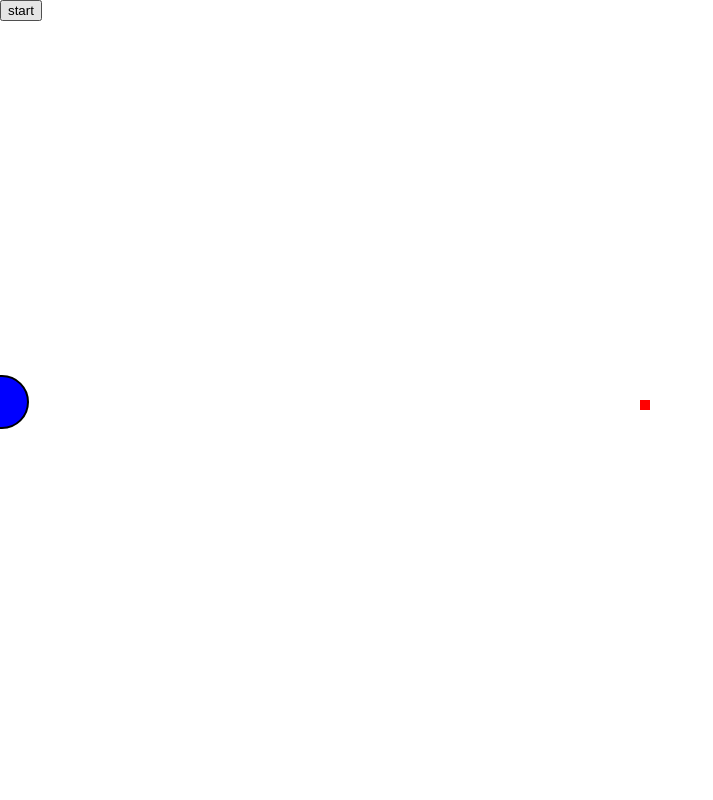
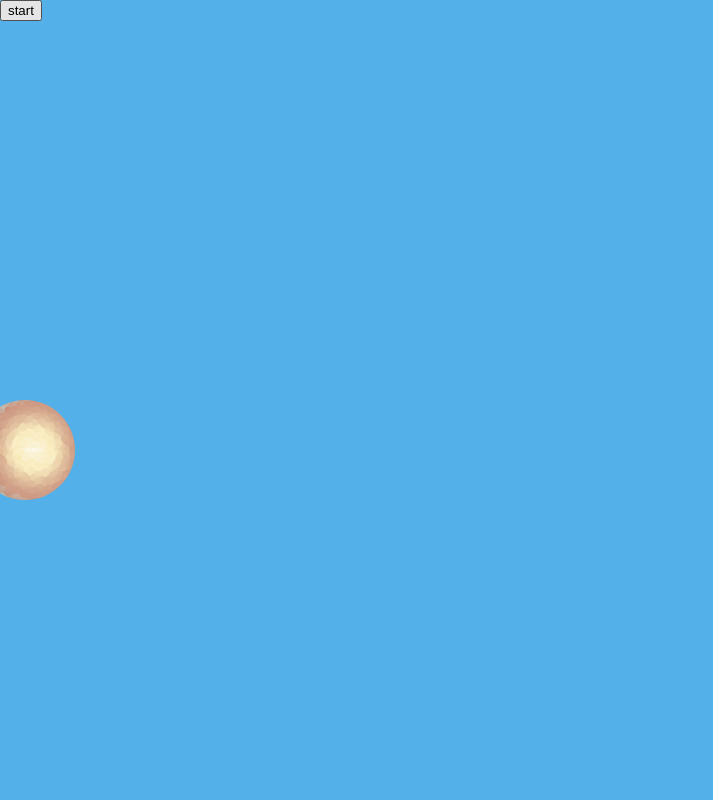
Before and after one commit to alanqq0624/SunRise, a plain HTML site: page roJS1.html in a window 1280 px wide. Shown: the top 800 px of the page, without its empty margins (0-713 px from the left). Drawn offline with nearby package versions, Linux system fonts and the light colour scheme.

Commit message:
add sun-image and background-color

```diff
--- a/roJS1.js
+++ b/roJS1.js
@@ -11,10 +11,8 @@ var b = ((endY+beginY)/2)-peakY;
 var rotateR = ((a*a)+(b*b))/(2*b);
 var rotateDeg = (Math.asin(a/rotateR)*360)/Math.PI;
 
-$("#sun2").css("background-color", "blue")
 $("#sun").css("transform-origin", "50vw " + (rotateR-b) + "vw");
-$("#sun").css("transform", " translateX(-25px)");
-$("#sun").css("transform", " translateY(-25px)");
+$("#O").css("left", a + "vw").css("top", (peakY+rotateR) + "vw");
 
 
 $("#start").click(function(){
--- a/style1.css
+++ b/style1.css
@@ -1,5 +1,7 @@
 body{
     margin: 0;
+    background-size: cover;
+    background-color: #54b0e8;
 }
 #start{
 }
@@ -7,16 +9,17 @@ body{
     position: absolute;
     left: -25px;
     top: 50vh;
-    animation: Xmove 5s infinite alternate linear;
 }
 
 #sun2{
-    width: 50px;
-    height: 50px;
-    border: 2px solid black;
+    width: 100px;
+    height: 100px;
+    border: 2px solid none;
     border-radius: 50%;
     background-color: yellow;
-    animation: Ymove 5s infinite alternate;
+    background-image:url('sun4.png');
+    background-size: cover;
+
 }
 
 #O{
@@ -27,22 +30,3 @@ body{
     height: 10px;
     background-color: red;
 }
-
-/* @keyframes Xmove{
-    100% {
-        transform: translateX(100vw);
-    }
-}
-@keyframes Ymove{
-    0%{
-        transform: translateY(0vh);
-        animation-timing-function: cubic-bezier(0,.5,.5,1);
-    }
-    50%{
-        transform: translateY(-50vh);
-        animation-timing-function: cubic-bezier(.5,0,1,.5)
-    }
-    100%{
-        transform: translateY(0vh);
-    }
-} */
```
Also changed, not shown: sun4.png (added), 1 other file.
